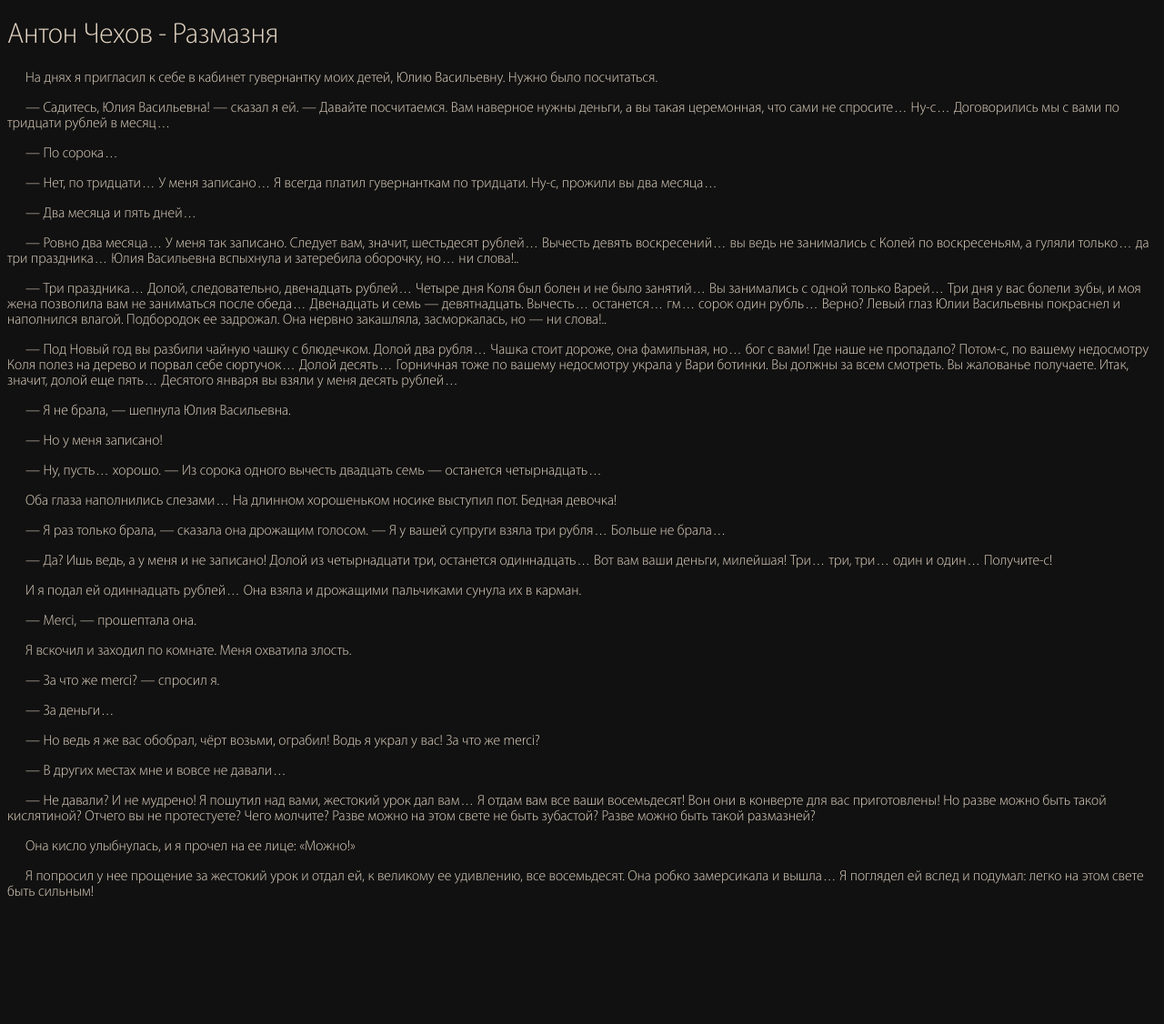
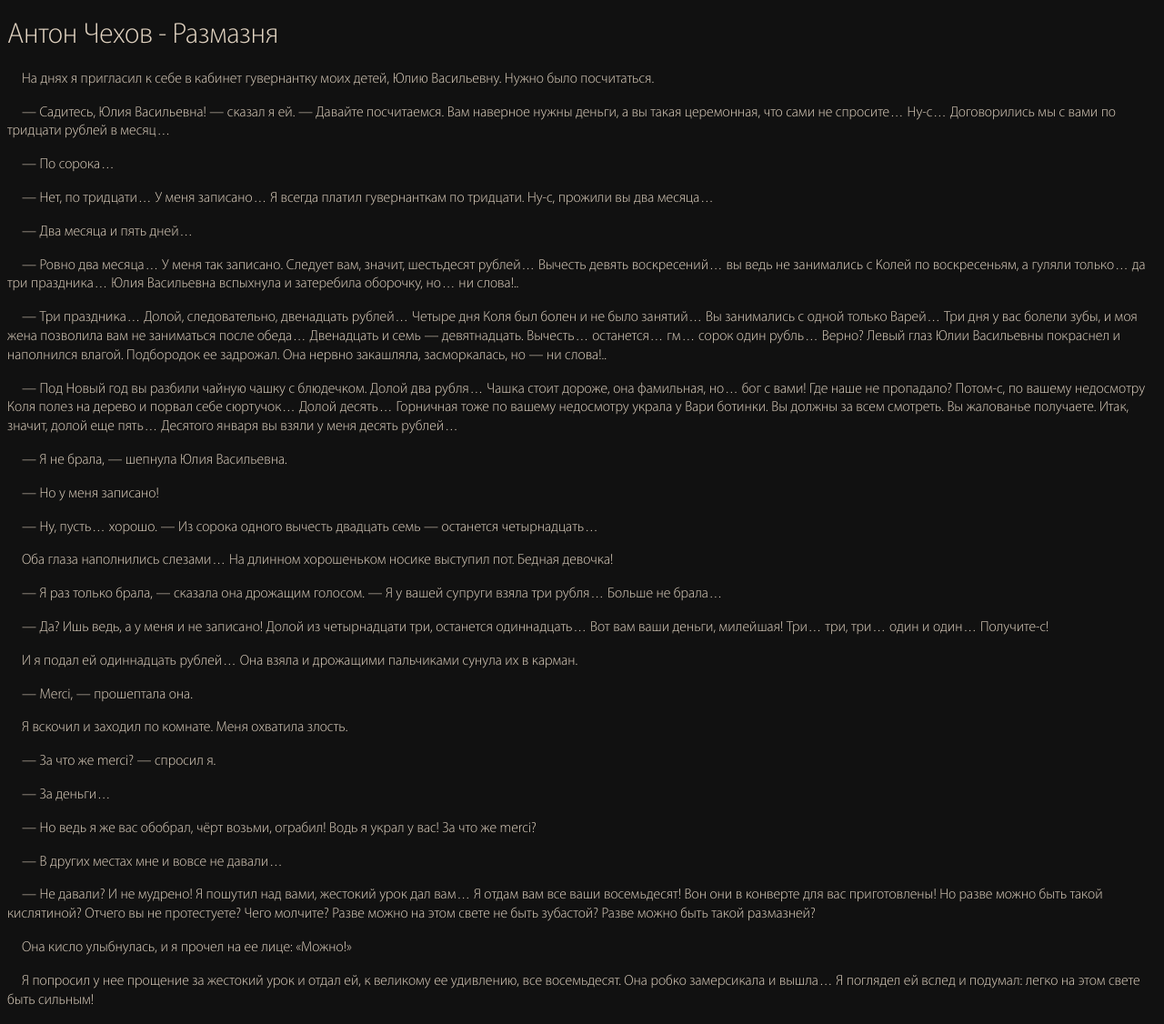
Before and after one commit to pwrmind/md.lib.ru, a Jekyll site: the page built from _books/razmaznya.md, in a window 1280 px wide. Shown: the whole page at 91% size. Built offline with Jekyll 4.4.1, drawn with Linux system fonts in a browser that asks for light colours; before the commit the page ends 1005 px from its top, so only the background shows below that.

Commit message:
change style

```diff
--- a/assets/styles/main.css
+++ b/assets/styles/main.css
@@ -21,7 +21,8 @@ h1, h2, h3 {
 }
 
 p {
-    text-indent: 20px;
+    text-indent: 1em;
+    line-height: 1.3em;
 }
 
 blockquote > p {
```
